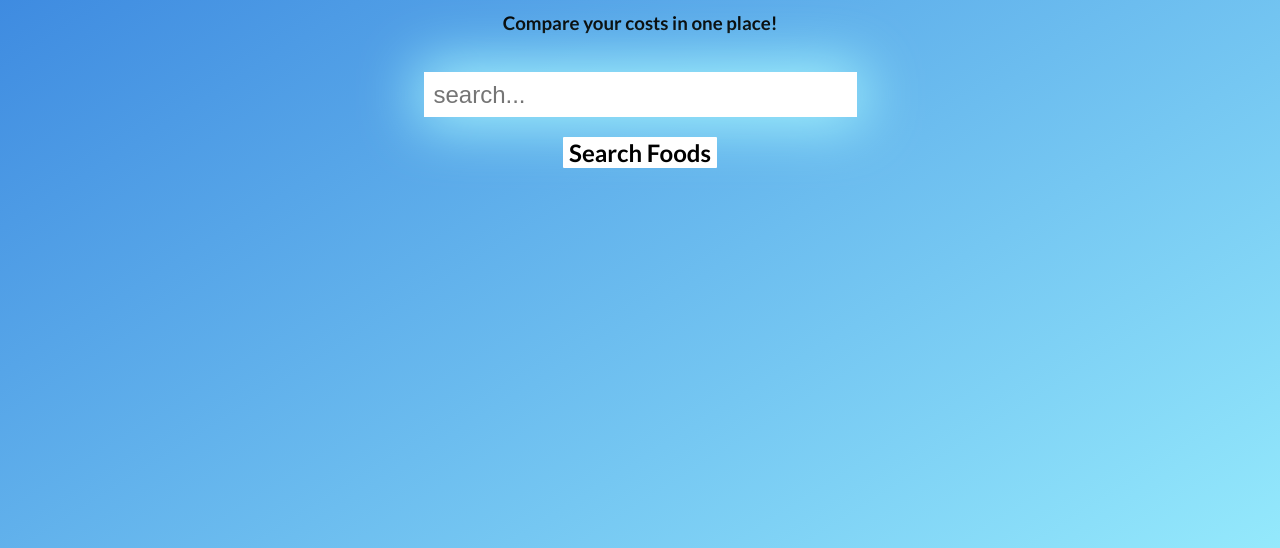
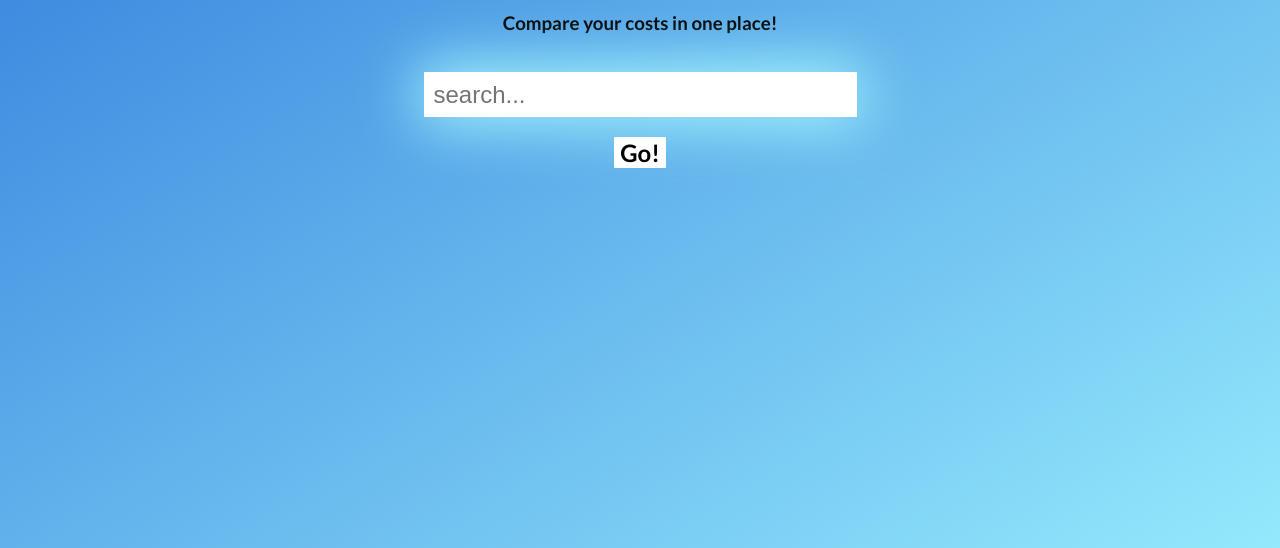
Before and after one commit to andymond/benchscraper-fe, a plain HTML site: page index.html in a window 1280 px wide. Shown: the part 262-810 px from the top of the page. Drawn offline with Linux system fonts and the light colour scheme.

Commit message:
Alter form submission text

```diff
--- a/index.html
+++ b/index.html
@@ -21,7 +21,7 @@
 
       <form class="search-form" action="index.html" method="post">
         <input type="text" class="main-search-bar" name="search" placeholder="search...">
-        <input type="submit" class="main-search-button" name="search-button" value="Search Foods">
+        <input type="submit" class="main-search-button" name="search-button" value="Go!">
       </form>
     </section>
   </body>
```
